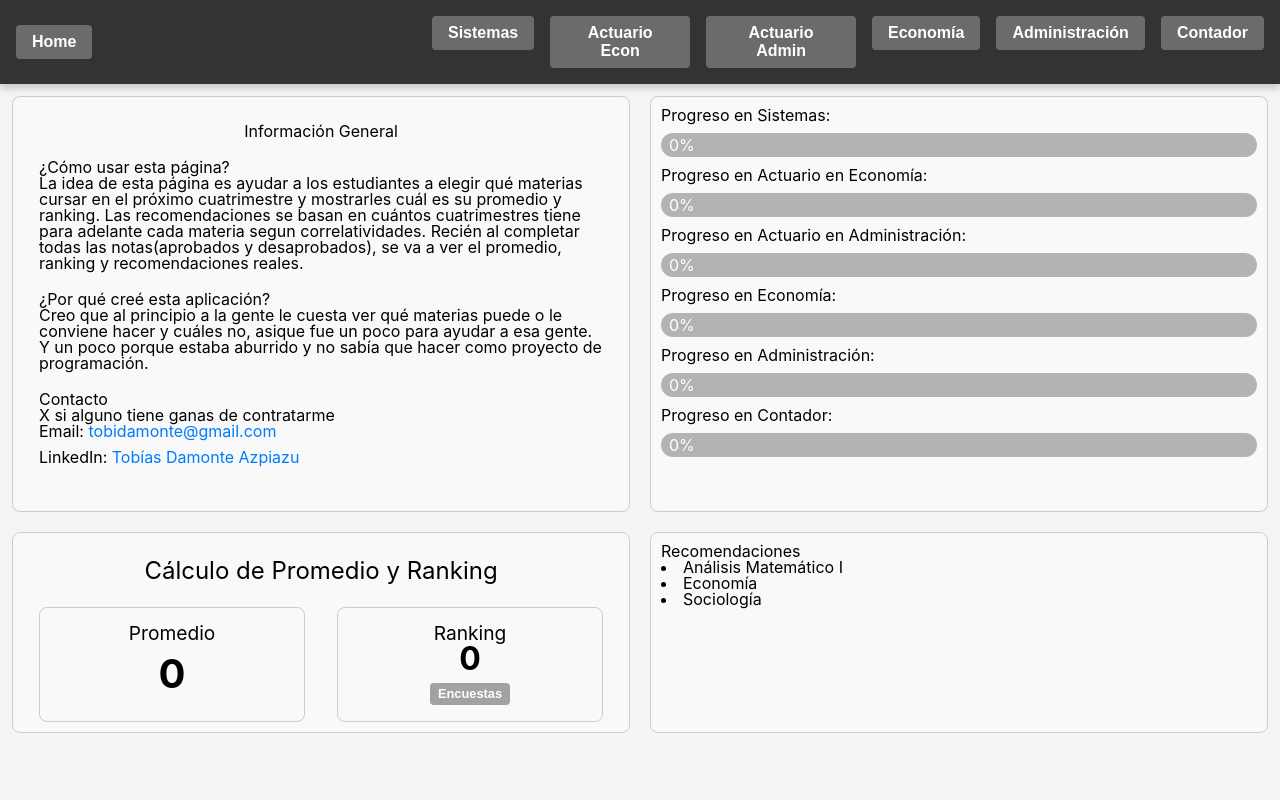
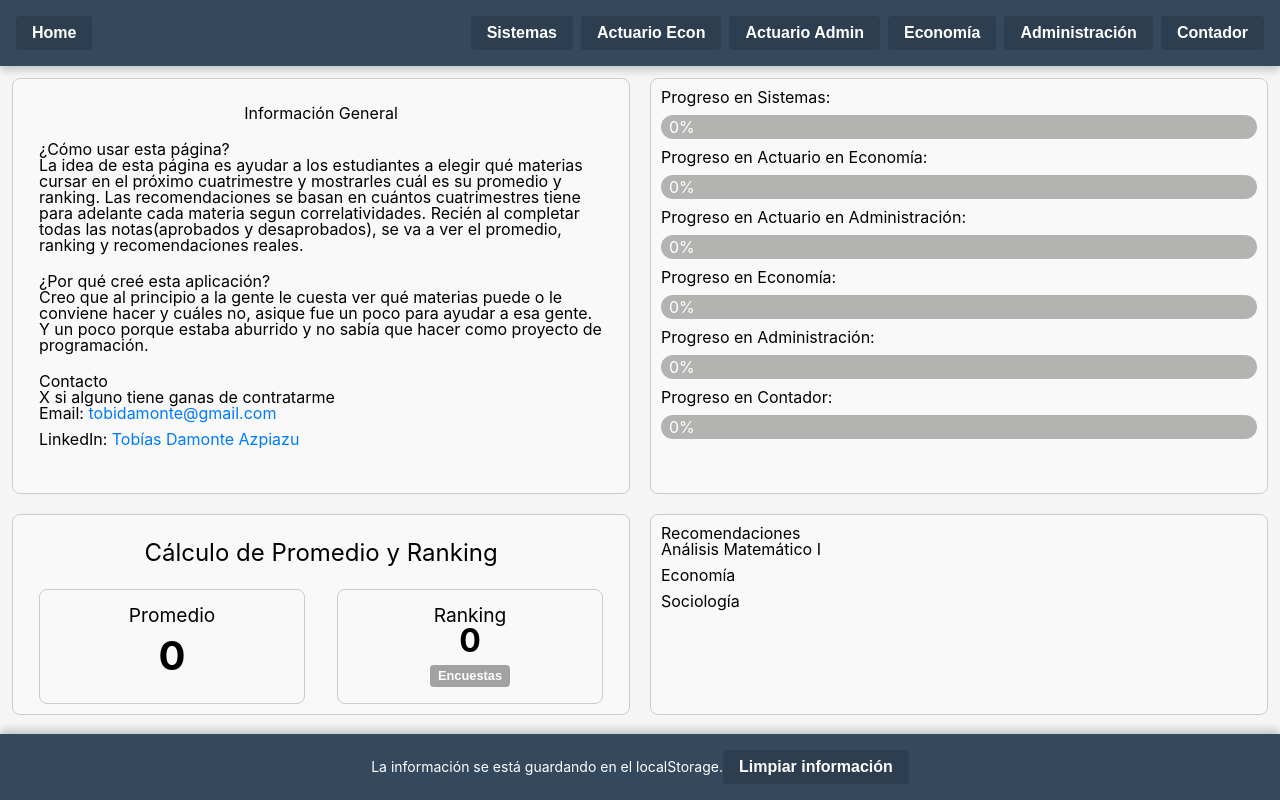
Before and after one commit to TDamonteAzpiazu/Carreras, a React (Create React App) app in the folder front/: page / in a window 1280 px wide. Built offline with nearby package versions, Linux system fonts and the light colour scheme.

Commit message:
Cambios de estilos navbar y footer, ademas de nombre y logo

```diff
--- a/front/public/index.html
+++ b/front/public/index.html
@@ -2,7 +2,7 @@
 <html lang="en">
   <head>
     <meta charset="utf-8" />
-    <link rel="icon" href="%PUBLIC_URL%/favicon.ico" />
+    <link rel="icon" href="%PUBLIC_URL%/Logo-FCE.png" />
     <meta name="viewport" content="width=device-width, initial-scale=1" />
     <meta name="theme-color" content="#000000" />
     <meta
@@ -24,7 +24,7 @@
       work correctly both with client-side routing and a non-root public URL.
       Learn how to configure a non-root public URL by running `npm run build`.
     -->
-    <title>React App</title>
+    <title>Carreras FCE UBA</title>
   </head>
   <body>
     <noscript>You need to enable JavaScript to run this app.</noscript>
--- a/front/src/App.css
+++ b/front/src/App.css
@@ -1,3 +1,9 @@
+.todo {
+  min-height: 100vh;
+  display: flex;
+  flex-direction: column;
+}
+
 .App {
   text-align: center;
 }
@@ -39,4 +45,5 @@
 
 .container {
   padding: 0.75rem;
+  flex: 1;
 }
--- a/front/src/App.tsx
+++ b/front/src/App.tsx
@@ -12,7 +12,7 @@ import { Economia } from './views/carreras/economia/economia';
 
 function App() {
   return (
-    <div>
+    <div className="todo">
       <Navbar />
       <div className="container">
         <Routes>
@@ -25,7 +25,7 @@ function App() {
           <Route path="/contador" element={<Contador />} />
         </Routes>
       </div>
-      {/* <Footer /> */}
+      <Footer />
     </div>
   );
 }
--- /dev/null
+++ b/front/src/components/primary/footer/footer.module.css
@@ -0,0 +1,40 @@
+/* footer.module.css */
+
+/* Estilos generales para el footer */
+.footer {
+    display: flex;
+    justify-content: center; /* Centra el contenido horizontalmente */
+    align-items: center;
+    background-color: #34495e; /* Mismo color que la navbar */
+    padding: 1rem;
+    box-shadow: 0 -4px 8px rgba(0, 0, 0, 0.2); /* Sombra similar a la navbar */
+    position: relative;
+    width: 100%; /* Asegura que el footer no exceda el ancho del contenedor */
+    box-sizing: border-box; /* Incluye padding y border en el ancho total */
+    color: #ffffff; /* Color del texto del footer */
+    font-size: 0.875rem; /* Tamaño de fuente para el footer */
+    text-align: center; /* Centra el texto */
+}
+
+.clearButton {
+    background-color: #2c3e50; /* Color del botón, similar al de la navbar */
+    color: white;
+    border: none;
+    padding: 0.5rem 1rem;
+    border-radius: 0.25rem;
+    cursor: pointer;
+    transition: background-color 0.3s ease;
+}
+
+.clearButton:hover {
+    background-color: #105ba7;
+}
+
+/* Evita el desbordamiento horizontal */
+html, body {
+    overflow-x: hidden; /* Previene el desplazamiento horizontal */
+}
+
+.footer * {
+    box-sizing: border-box; /* Incluye padding y border en el ancho total */
+}
--- a/front/src/components/primary/footer/footer.tsx
+++ b/front/src/components/primary/footer/footer.tsx
@@ -1,6 +1,21 @@
+import style from './footer.module.css';
+import { useMateriasStore } from '../../../store/useMateriasStore';
 
 export const Footer = () => {
+    const handleClearStorage = () => {
+        // Limpia el localStorage
+        localStorage.removeItem('notas-store');
+
+        // Limpia el estado global usando Zustand
+        useMateriasStore.getState().reset(); // Asume que tienes un método `reset` en tu store
+    };
+
     return (
-        <h1>Footer</h1>
-    )
-}
+        <footer className={style.footer}>
+            <p>La información se está guardando en el localStorage.</p>
+            <button className={style.clearButton} onClick={handleClearStorage}>
+                Limpiar información
+            </button>
+        </footer>
+    );
+};
--- a/front/src/components/primary/navbar/navbar.module.css
+++ b/front/src/components/primary/navbar/navbar.module.css
@@ -3,30 +3,20 @@
     display: flex;
     justify-content: space-between;
     align-items: center;
-    background-color: #333333;
+    background-color: #34495e; /* Azul marino oscuro */
     padding: 1rem;
     box-shadow: 0 4px 8px rgba(0, 0, 0, 0.2);
     z-index: 1000;
 }
 
-.left {
-    flex: 1;
-}
-
-.right {
-    flex: 2;
-    display: flex;
-    justify-content: flex-end;
-}
-
 .carreras {
     display: flex;
-    gap: 1rem;
+    gap: 0.5rem;
 }
 
 /* Estilos para los botones */
 button {
-    background-color: #6b6b6b;
+    background-color: #2c3e50; /* Azul oscuro para botones */
     border: none;
     padding: 0.5rem 1rem; /* Padding base */
     font-size: 1rem; /* Tamaño de fuente base */
@@ -38,24 +28,25 @@ button {
 }
 
 button:hover {
-    background-color: #888888;
+    background-color: #105ba7; /* Color más oscuro en hover */
 }
 
 /* Ajuste del tamaño de los botones en pantallas más pequeñas */
 @media (max-width: 1200px) {
     button {
         padding: 0.4rem 0.8rem; /* Ajusta el padding */
-        font-size: 0.9rem; /* Reduce el tamaño de la fuente */
+        font-size: 1rem; /* Reduce el tamaño de la fuente */
     }
 }
 
 @media (max-width: 992px) {
     button {
         padding: 0.3rem 0.6rem; /* Ajusta el padding aún más */
-        font-size: 0.85rem; /* Reduce aún más el tamaño de la fuente */
+        font-size: 1rem; /* Reduce aún más el tamaño de la fuente */
     }
 }
 
+/* Dropdown Menu */
 .dropdownContainer {
     display: none;
     position: relative;
@@ -66,16 +57,19 @@ button:hover {
     position: absolute;
     top: 100%;
     right: 0;
-    background-color: #333333;
+    background-color: #34495e; /* Azul marino oscuro para el dropdown */
     box-shadow: 0 4px 8px rgba(0, 0, 0, 0.2);
     display: flex;
     flex-direction: column;
     z-index: 1002;
+    padding: 0.4rem;
+    border-radius: 0.25rem;
+    gap: 0.5rem;
+    width: 150px;
 }
 
-.dropdownMenu button {
-    margin: 0.25rem;
-    width: 90%;
+.dropdownMenu button:hover {
+    background-color: #105ba7;
 }
 
 /* Media queries para pantallas más pequeñas */
--- a/front/src/components/primary/recomendarMaterias/recomendarMaterias.tsx
+++ b/front/src/components/primary/recomendarMaterias/recomendarMaterias.tsx
@@ -82,9 +82,11 @@ export const RecomendacionMaterias = ({carrera} : RecomendacionMateriasProps) =>
   return (
     <div>
       <h3>Recomendaciones</h3>
+      <ul>
         {materiasAMostrar.map((materia) => (
           <li key={materia.codigo}>{materia.nombre}</li>
         ))}
+      </ul>
     </div>
   );
 };
--- a/front/src/components/secondary/codigoColores/codigoColores.module.css
+++ b/front/src/components/secondary/codigoColores/codigoColores.module.css
@@ -2,6 +2,7 @@
     display: flex;
     gap: 1rem; /* Espacio entre los items */
     flex-wrap: wrap;
+    /* background-color: rgba(0, 0, 0, 0.457); */
 }
 
 .colorItem {
--- a/front/src/components/secondary/codigoColores/codigoColores.tsx
+++ b/front/src/components/secondary/codigoColores/codigoColores.tsx
@@ -12,7 +12,7 @@ export const CodigoColores = () => {
           <span className={style.colorCircle} style={{ backgroundColor: '#f44336', borderColor: '#f44336' }}></span>
           Materias desaprobadas
         </span>
-        <span className={style.colorItem} style={{ color: '#f4e300' }}>
+        <span className={style.colorItem} style={{ color: '#c8b900' }}>
           <span className={style.colorCircle} style={{ backgroundColor: '#f4e300', borderColor: '#f4e300' }}></span>
           Materias desbloqueadas
         </span>
--- a/front/src/store/useMateriasStore.ts
+++ b/front/src/store/useMateriasStore.ts
@@ -5,6 +5,7 @@ interface MateriaState {
     notas: { [codigo: string]: number[] };
     addNota: (codigo: number, nota: number) => void;
     deleteLastNota: (codigo: number) => void;
+    reset: () => void;
 }
 
 export const useMateriasStore = create<MateriaState>()(
@@ -38,6 +39,7 @@ export const useMateriasStore = create<MateriaState>()(
                     return state; // Retorna el estado sin cambios si no hay notas
                 });
             },
+            reset: () => set({ notas: {} }), // Implementación del método reset
         }),
         { name: 'notas-store' }
     )
```
Also changed, not shown: front/public/Logo-FCE.png (added).
